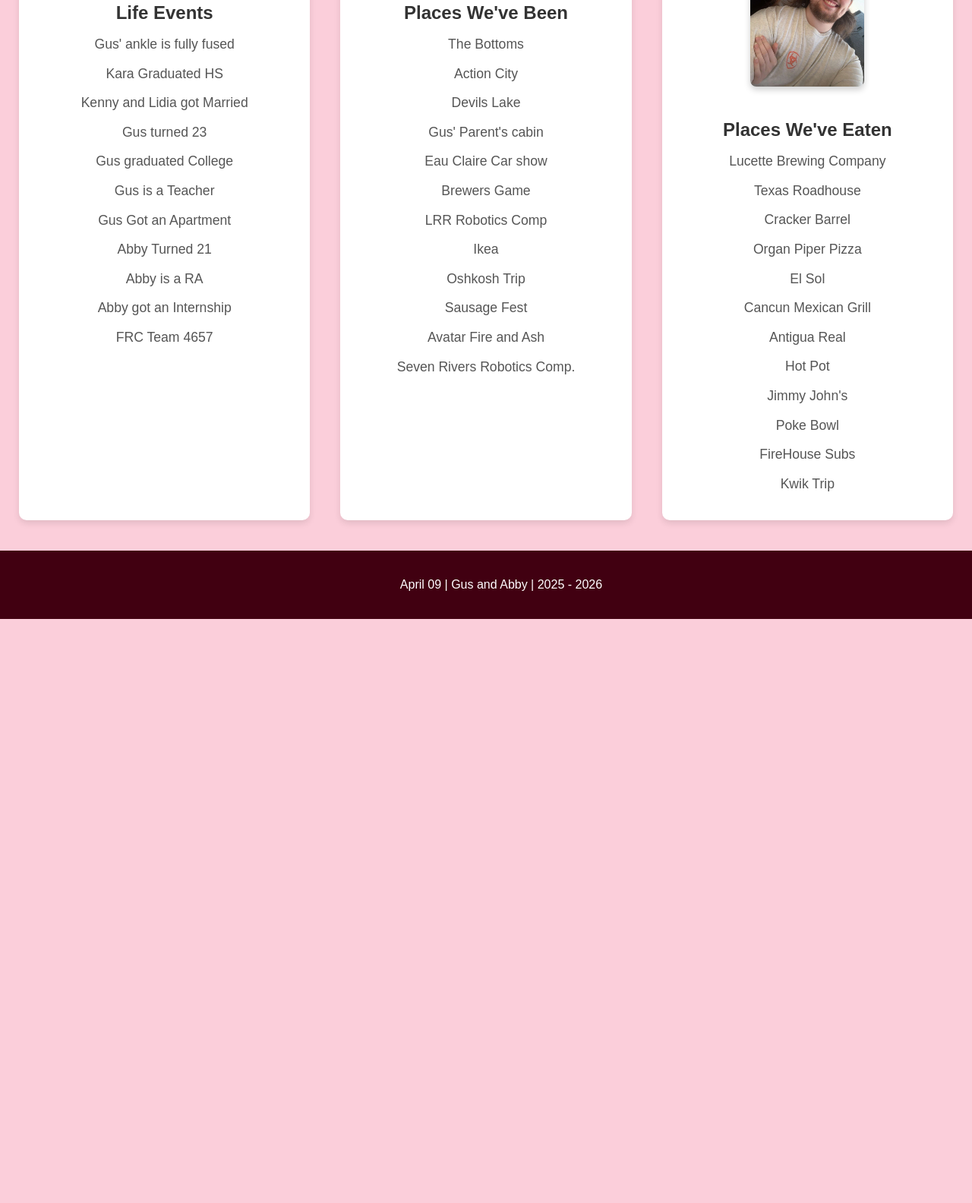
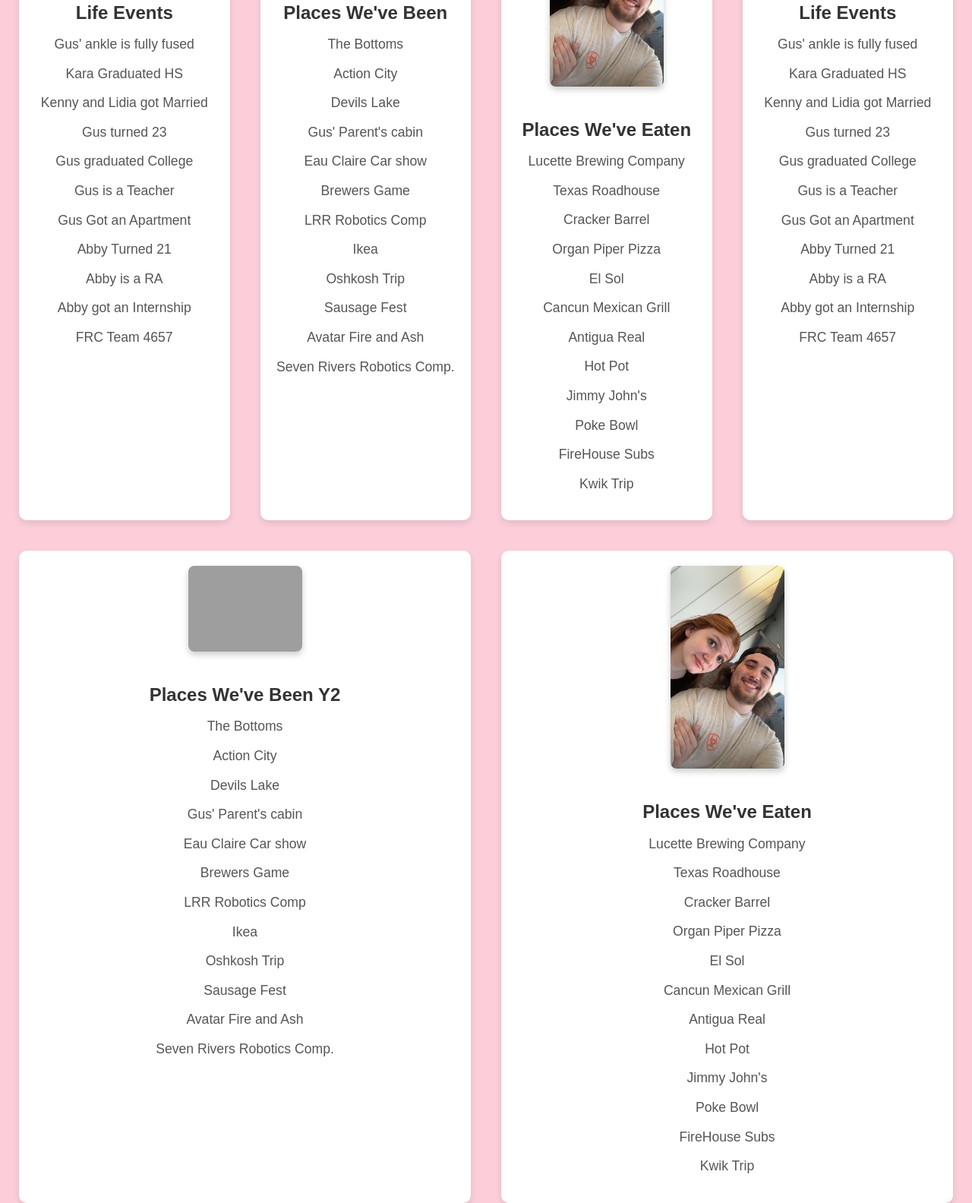
Before and after one commit to Abbygottfried/OneYearOfUs, a plain HTML site: page adventures.html in a window 1280 px wide. Shown: the part 444-2028 px from the top of the page at 76% size. Before the commit the page ends 1259 px from the top, so only its background shows below. Drawn offline with Linux system fonts and the light colour scheme; grey boxes are pictures that could not be loaded.

Commit message:
Added more photos to the photos page

```diff
--- a/adventures.html
+++ b/adventures.html
@@ -268,7 +268,59 @@
 
 
     </div>
+         <div class="work-item">
+            <img src="img/wedding.jpg" alt="pic from Kenny's wedding">
+            <h3>Life Events </h3>
+            <p>Gus' ankle is fully fused</p>
+            <p>Kara Graduated HS</p>
+            <p>Kenny and Lidia got Married</p>
+            <p>Gus turned 23</p>
+            <p>Gus graduated College</p>
+            <p>Gus is a Teacher </p>
+            <p>Gus Got an Apartment</p>
+             <p>Abby Turned 21</p>
+            <p>Abby is a RA</p>
+            <p>Abby got an Internship</p>
+            <p>FRC Team 4657</p>
+    </div>
 
+
+   <div class="work-item">
+            <img src="img/devilLake.jpg" alt="Pic at Devils Lake">
+            <h3>Places We've Been Y2</h3>
+            <p>The Bottoms</p>
+            <p>Action City</p>
+            <p>Devils Lake</p>
+            <p>Gus' Parent's cabin</p>
+            <p>Eau Claire Car show</p>
+            <p>Brewers Game</p>
+            <p>LRR Robotics Comp</p>
+            <p>Ikea</p>
+            <p>Oshkosh Trip</p>
+            <p>Sausage Fest</p>
+            <p>Avatar Fire and Ash</p>
+            <p>Seven Rivers Robotics Comp.</p>
+    </div>
+    <div class="work-item">
+            <img src="img/HotPCarS.jpg" alt="Pic at Hot Pot">
+            <h3>Places We've Eaten</h3>
+            <p>Lucette Brewing Company</p>
+            <p>Texas Roadhouse</p>
+            <p>Cracker Barrel</p>
+            <p>Organ Piper Pizza</p>
+            <p>El Sol</p>
+            <p>Cancun Mexican Grill</p>
+            <p>Antigua Real</p>
+            <p>Hot Pot</p>
+            <p>Jimmy John's</p>
+            <p>Poke Bowl</p>
+            <p>FireHouse Subs</p>
+            <p>Kwik Trip</p>
+
+
+
+
+    </div>
 
     </main>
     <footer>
```
Also changed, not shown: slideshow.html (+36 -4 lines), img/C465A99F-FE5B-4154-881E-2E1B12DE82EC.JPG (added), img/img40.JPG (added), img/img41.JPG (added), 8 other files.
